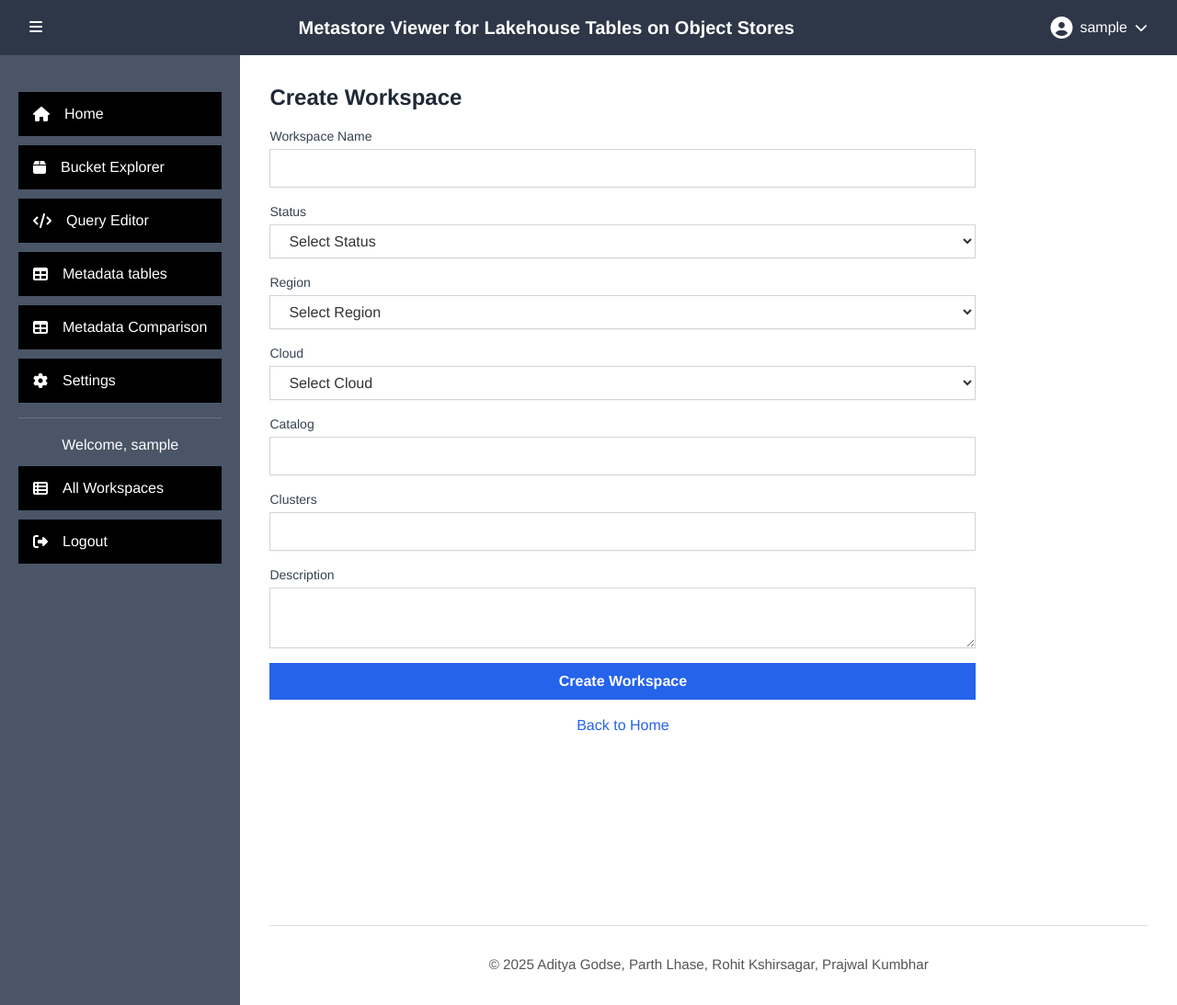
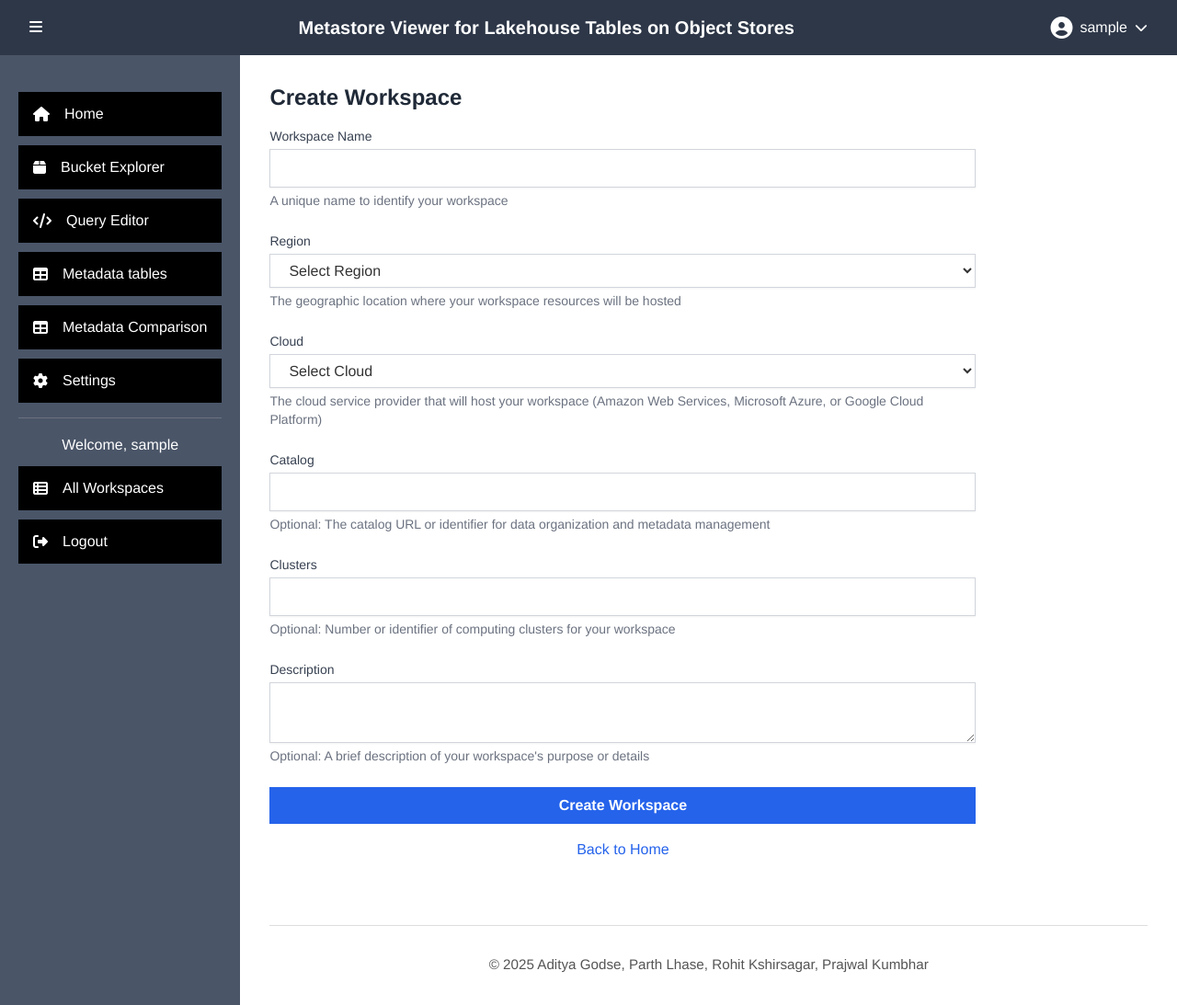
Before and after one commit to adimail/metastore-viewer, a Flask app: page /workspace/create in a window 1280 px wide. Shown: the whole page at 92% size. Run offline with Flask 3, Linux system fonts and the light colour scheme; the visitor is signed in with stand-in values (Sample User, id 1); data that the repository does not hold is empty.

Commit message:
FIX: Update workspace creating page, set default status value and added visual clues to the form

```diff
--- a/web-app/app/blueprints/core/workspace.py
+++ b/web-app/app/blueprints/core/workspace.py
@@ -12,14 +12,12 @@ workspace_bp = Blueprint("workspace", __name__)
 def create_workspace():
     if request.method == "POST":
         name = request.form.get("name")
-        status = request.form.get("status")
         region = request.form.get("region")
         cloud = request.form.get("cloud")
         catalog = request.form.get("catalog")
         clusters = request.form.get("clusters")
         description = request.form.get("description")
 
-        # Check if workspace with the same name already exists
         if Workspace.query.filter_by(name=name).first():
             flash(
                 "Workspace name already exists. Please choose a different name.",
@@ -29,23 +27,19 @@ def create_workspace():
 
         new_workspace = Workspace(
             name=name,
-            status=status,
             region=region,
             cloud=cloud,
             catalog=catalog,
             clusters=clusters,
             description=description,
             created_by_id=current_user.id,
-            created_by_name=current_user.username,
             owner_id=current_user.id,
-            owner_name=current_user.username,
             created_at=datetime.datetime.utcnow(),
             updated_on=datetime.datetime.utcnow(),
         )
         db.session.add(new_workspace)
         db.session.commit()
 
-        # Add the current user as admin of the newly created workspace
         ws_user = WorkspaceUser(
             user_id=current_user.id, workspace_id=new_workspace.id, role="admin"
         )
--- a/web-app/app/models.py
+++ b/web-app/app/models.py
@@ -23,7 +23,7 @@ class Workspace(db.Model):
     __tablename__ = "workspaces"
     id = db.Column(db.Integer, primary_key=True)
     name = db.Column(db.String(255), nullable=False, unique=True)
-    status = db.Column(db.String(50), nullable=False)
+    status = db.Column(db.String(50), nullable=False, default="active")
     region = db.Column(db.String(100), nullable=False)
     cloud = db.Column(db.String(100), nullable=False)
     catalog = db.Column(db.String(255), nullable=True)
--- a/web-app/app/templates/workspace/create_workspace.html
+++ b/web-app/app/templates/workspace/create_workspace.html
@@ -6,7 +6,7 @@ block content %}
     <h2 class="text-2xl font-bold text-gray-800 mb-4">Create Workspace</h2>
     <form method="POST"
           action="{{ url_for('workspace.create_workspace') }}"
-          class="space-y-4">
+          class="space-y-6">
         <!-- Workspace Name -->
         <div>
             <label for="name" class="block text-sm font-medium text-gray-700">Workspace Name</label>
@@ -15,18 +15,7 @@ block content %}
                    name="name"
                    required
                    class="mt-1 block w-full px-4 py-2 border border-gray-300 shadow-sm focus:ring-blue-500 focus:border-blue-500" />
-        </div>
-        <!-- Status -->
-        <div>
-            <label for="status" class="block text-sm font-medium text-gray-700">Status</label>
-            <select id="status"
-                    name="status"
-                    required
-                    class="mt-1 block w-full px-4 py-2 border border-gray-300 bg-white shadow-sm focus:ring-blue-500 focus:border-blue-500">
-                <option value="">Select Status</option>
-                <option value="active">Active</option>
-                <option value="inactive">Inactive</option>
-            </select>
+            <p class="mt-1 text-sm text-gray-500">A unique name to identify your workspace</p>
         </div>
         <!-- Region -->
         <div>
@@ -47,6 +36,7 @@ block content %}
                 <option value="eu-west-1">Europe (Ireland)</option>
                 <option value="eu-west-2">Europe (London)</option>
             </select>
+            <p class="mt-1 text-sm text-gray-500">The geographic location where your workspace resources will be hosted</p>
         </div>
         <!-- Cloud Provider -->
         <div>
@@ -60,6 +50,10 @@ block content %}
                 <option value="azure">Azure</option>
                 <option value="gcp">GCP</option>
             </select>
+            <p class="mt-1 text-sm text-gray-500">
+                The cloud service provider that will host your workspace (Amazon Web
+                Services, Microsoft Azure, or Google Cloud Platform)
+            </p>
         </div>
         <!-- Catalog -->
         <div>
@@ -68,6 +62,10 @@ block content %}
                    id="catalog"
                    name="catalog"
                    class="mt-1 block w-full px-4 py-2 border border-gray-300 shadow-sm focus:ring-blue-500 focus:border-blue-500" />
+            <p class="mt-1 text-sm text-gray-500">
+                Optional: The catalog URL or identifier for data organization and
+                metadata management
+            </p>
         </div>
         <!-- Clusters -->
         <div>
@@ -76,6 +74,7 @@ block content %}
                    id="clusters"
                    name="clusters"
                    class="mt-1 block w-full px-4 py-2 border border-gray-300 shadow-sm focus:ring-blue-500 focus:border-blue-500" />
+            <p class="mt-1 text-sm text-gray-500">Optional: Number or identifier of computing clusters for your workspace</p>
         </div>
         <!-- Description -->
         <div>
@@ -83,6 +82,7 @@ block content %}
             <textarea id="description"
                       name="description"
                       class="mt-1 block w-full px-4 py-2 border border-gray-300 shadow-sm focus:ring-blue-500 focus:border-blue-500"></textarea>
+            <p class="mt-1 text-sm text-gray-500">Optional: A brief description of your workspace's purpose or details</p>
         </div>
         <!-- Submit Button -->
         <div>
```
